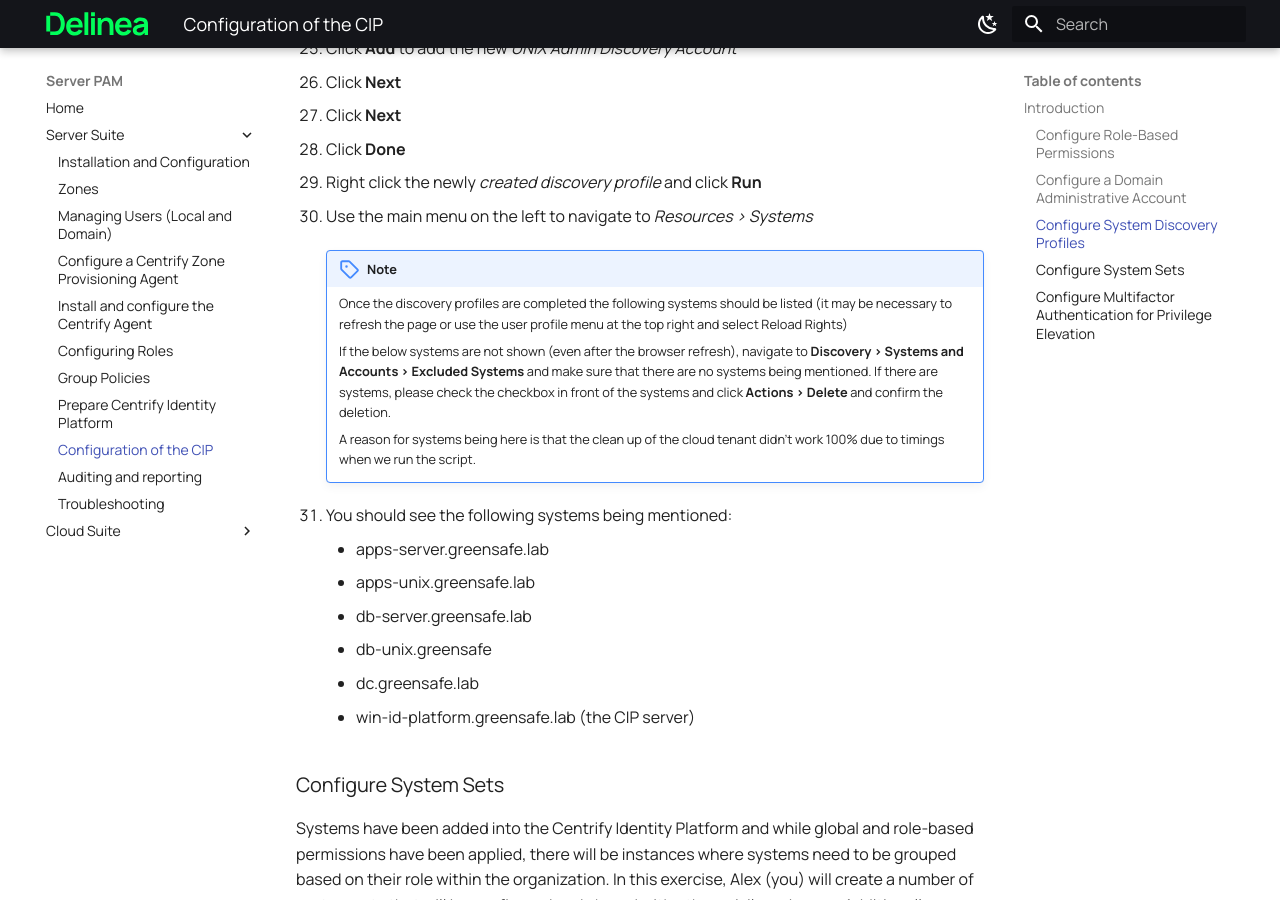
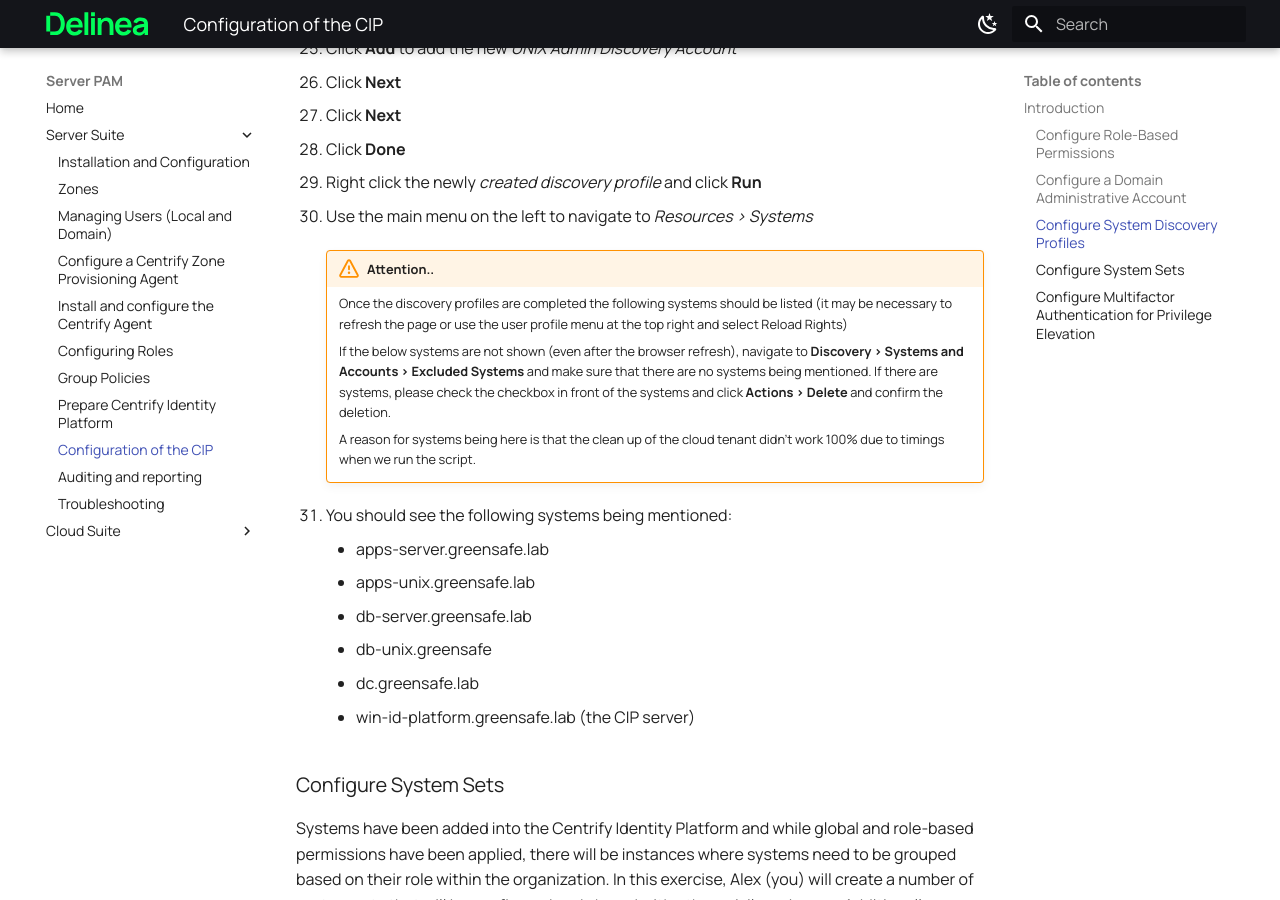
Before and after one commit to wessenstam/server-cloud_suite_partner, an MkDocs documentation site: the page built from docs/Server_Suite/lab9/lab9.md, in a window 1280 px wide and 900 px high, scrolled down 11934 px. Built offline with MkDocs 1.6.1 and Material for MkDocs 9.7.7, drawn with Linux system fonts in a browser that asks for light colours.

Commit message:
Updated the warning

```diff
--- a/docs/Server_Suite/lab9/lab9.md
+++ b/docs/Server_Suite/lab9/lab9.md
@@ -306,7 +306,7 @@ Now that role-based permissions and privilege has been established, it is time t
 
 30. Use the main menu on the left to navigate to *Resources > Systems*
 
-    !!! Note
+    !!! Warning "Attention.."
         Once the discovery profiles are completed the following systems should be listed (it may be necessary to refresh the page or use the user profile menu at the top right and select Reload Rights)
 
         If the below systems are not shown (even after the browser refresh), navigate to **Discovery > Systems and Accounts > Excluded Systems** and make sure that there are no systems being mentioned. If there are systems, please check the checkbox in front of the systems and click **Actions > Delete** and confirm the deletion.
```
